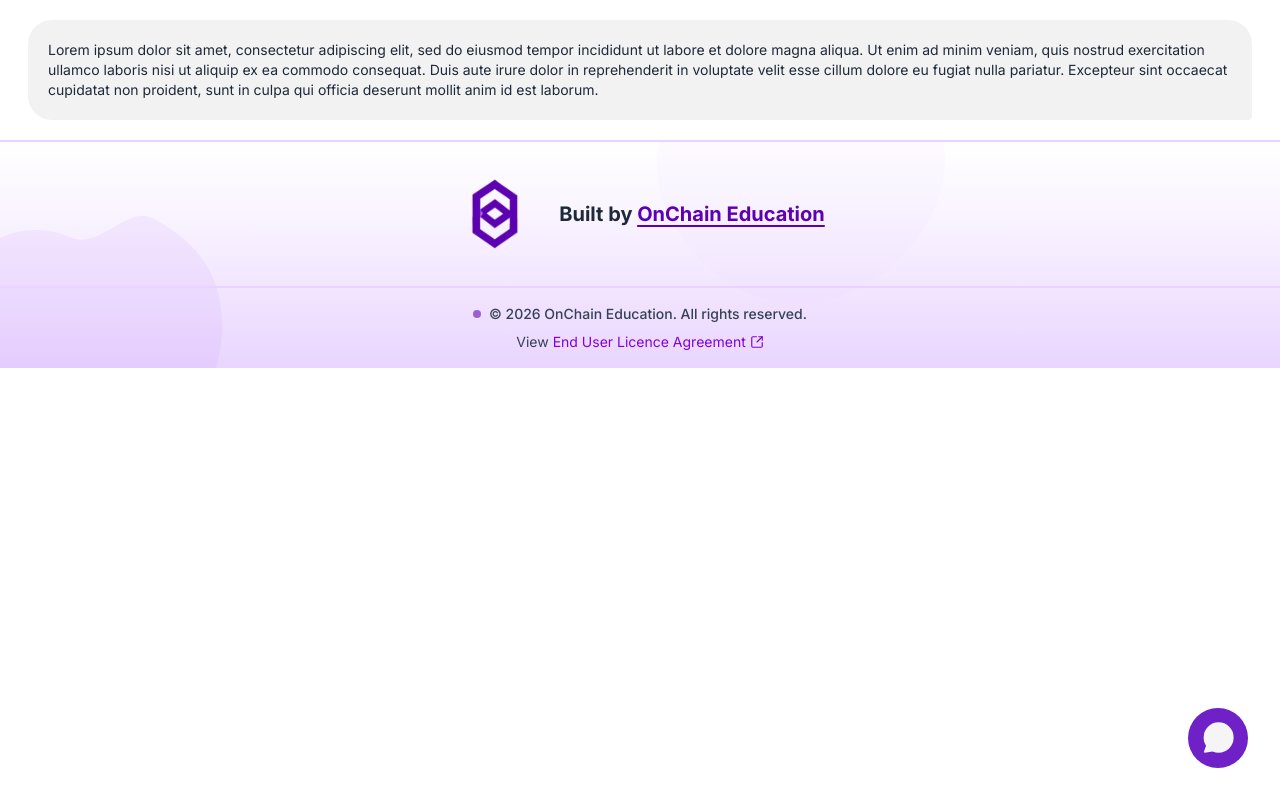
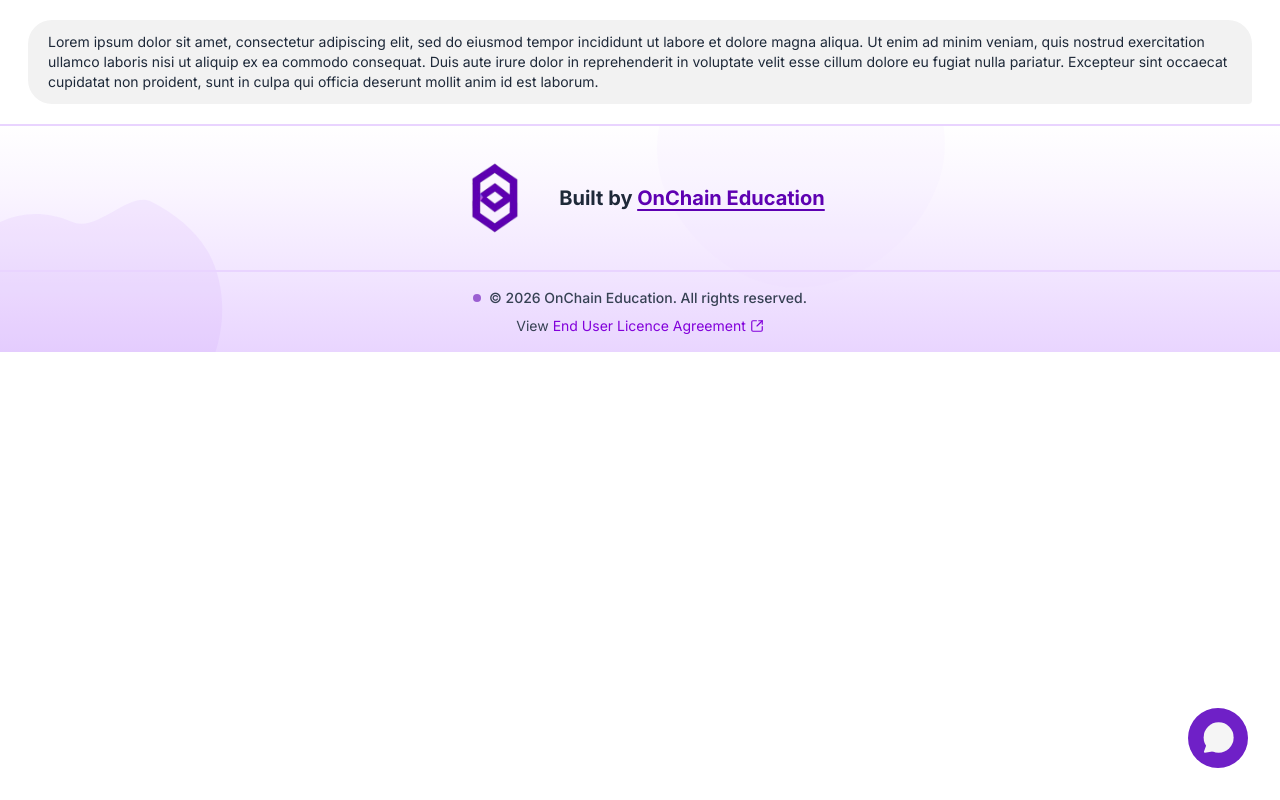
Before and after one commit to UoaWDCC/oce, a Next.js app: page /test in a window 1280 px wide. Built offline with nearby package versions, Linux system fonts and the light colour scheme; a web font is replaced by a local one.

Commit message:
fix: change padding in ChatMessage bubble

```diff
--- a/src/components/chatbot/chatMessage.tsx
+++ b/src/components/chatbot/chatMessage.tsx
@@ -12,7 +12,7 @@ export default function ChatMessage({
 }: ChatMessageProps): ReactNode {
   return (
     <div className="flex justify-end w-full px-2" ref={ref}>
-      <div className="bg-message-grey text-sm px-5 py-5 inline-block rounded-tr-3xl rounded-tl-3xl rounded-bl-3xl rounded-br-sm max-w-full">
+      <div className="bg-message-grey text-sm px-5 py-3 inline-block rounded-tr-3xl rounded-tl-3xl rounded-bl-3xl rounded-br-sm max-w-full">
         <p>{children}</p>
       </div>
     </div>
```
